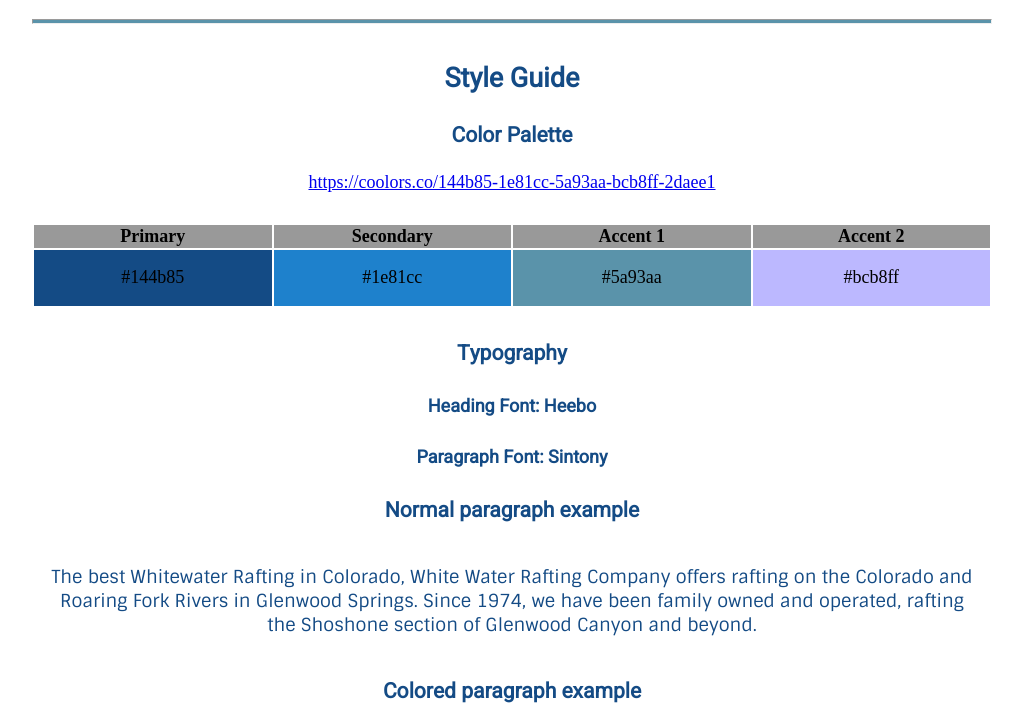
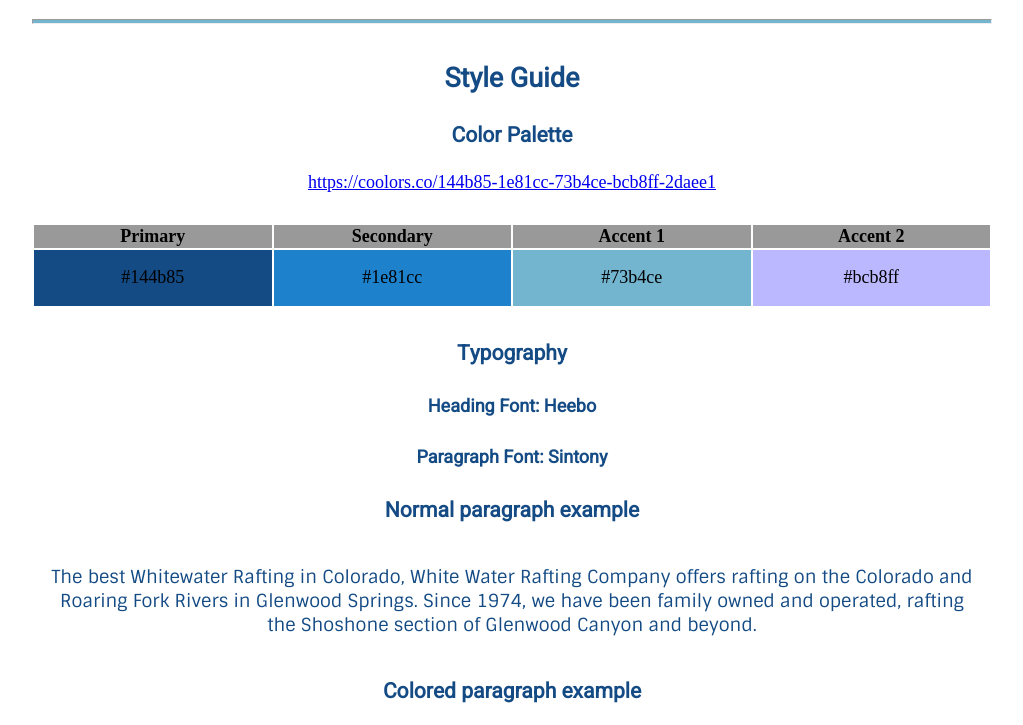
Before and after one commit to amaurisiqueira/wdd130, a plain HTML site: page wwr/site-plan-rafting.html in a window 1280 px wide. Shown: the part 1067-1792 px from the top of the page, without its empty margins (128-1151 px from the left). Drawn offline with Linux system fonts and the light colour scheme.

Commit message:
20230429.1825

```diff
--- a/wwr/site-plan-rafting.html
+++ b/wwr/site-plan-rafting.html
@@ -52,8 +52,8 @@
 
   -->
 
-  <a        href="https://coolors.co/144b85-1e81cc-5a93aa-bcb8ff-2daee1"
-  target="_blank">https://coolors.co/144b85-1e81cc-5a93aa-bcb8ff-2daee1</a>
+  <a        href="https://coolors.co/144b85-1e81cc-73b4ce-bcb8ff-2daee1"
+  target="_blank">https://coolors.co/144b85-1e81cc-73b4ce-bcb8ff-2daee1</a>
 
 
     <table class="colors">
@@ -67,7 +67,7 @@
       <tr>
         <td class="primary">#144b85</td>
         <td class="secondary">#1e81cc</td>
-        <td class="accent1">#5a93aa</td>
+        <td class="accent1">#73b4ce</td>
         <td class="accent2">#bcb8ff</td>
       </tr>
     </table>
--- a/wwr/styles/site-plan-rafting.css
+++ b/wwr/styles/site-plan-rafting.css
@@ -12,7 +12,7 @@ Fonts are separated by a & */
   /* change the values below to your colors from your palette */
   --primary-color: #144b85  ;
   --secondary-color: #1e81cc ;
-  --accent1-color: #5a93aa;
+  --accent1-color: #73b4ce;
   --accent2-color: #bcb8ff;
 
   /* change the values below to your chosen font(s) */
@@ -26,7 +26,7 @@ Fonts are separated by a & */
   --paragraph-color-on-color: #d7eaee; /* paragraph text on a colored background */
   --paragraph-background-color: #144b85 ;
   --nav-link-color: #144b85;
-  --nav-background-color: #5a93aa;
+  --nav-background-color: #73b4ce;
   --backgroud-color: ##eff0f1;
 
 
```
